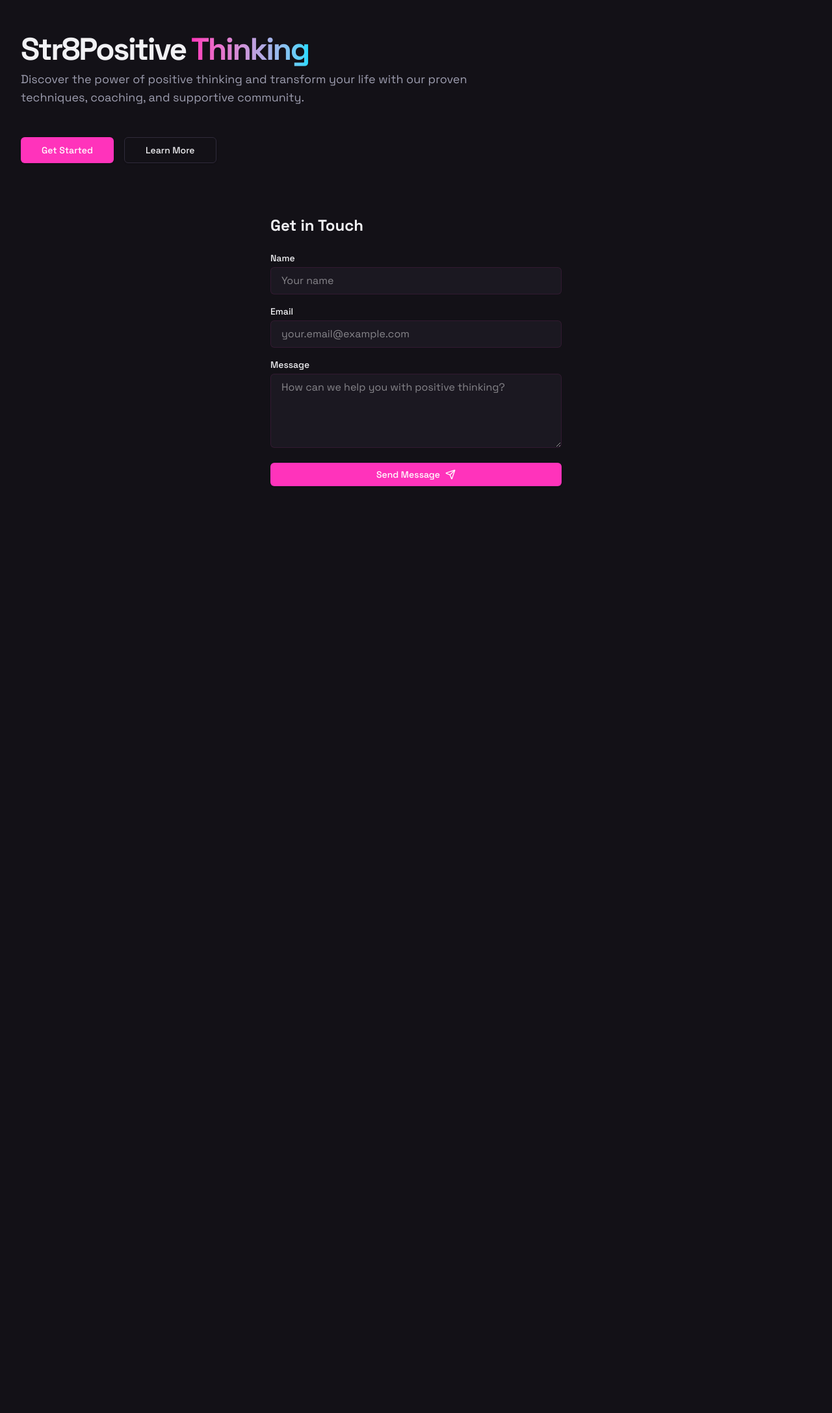
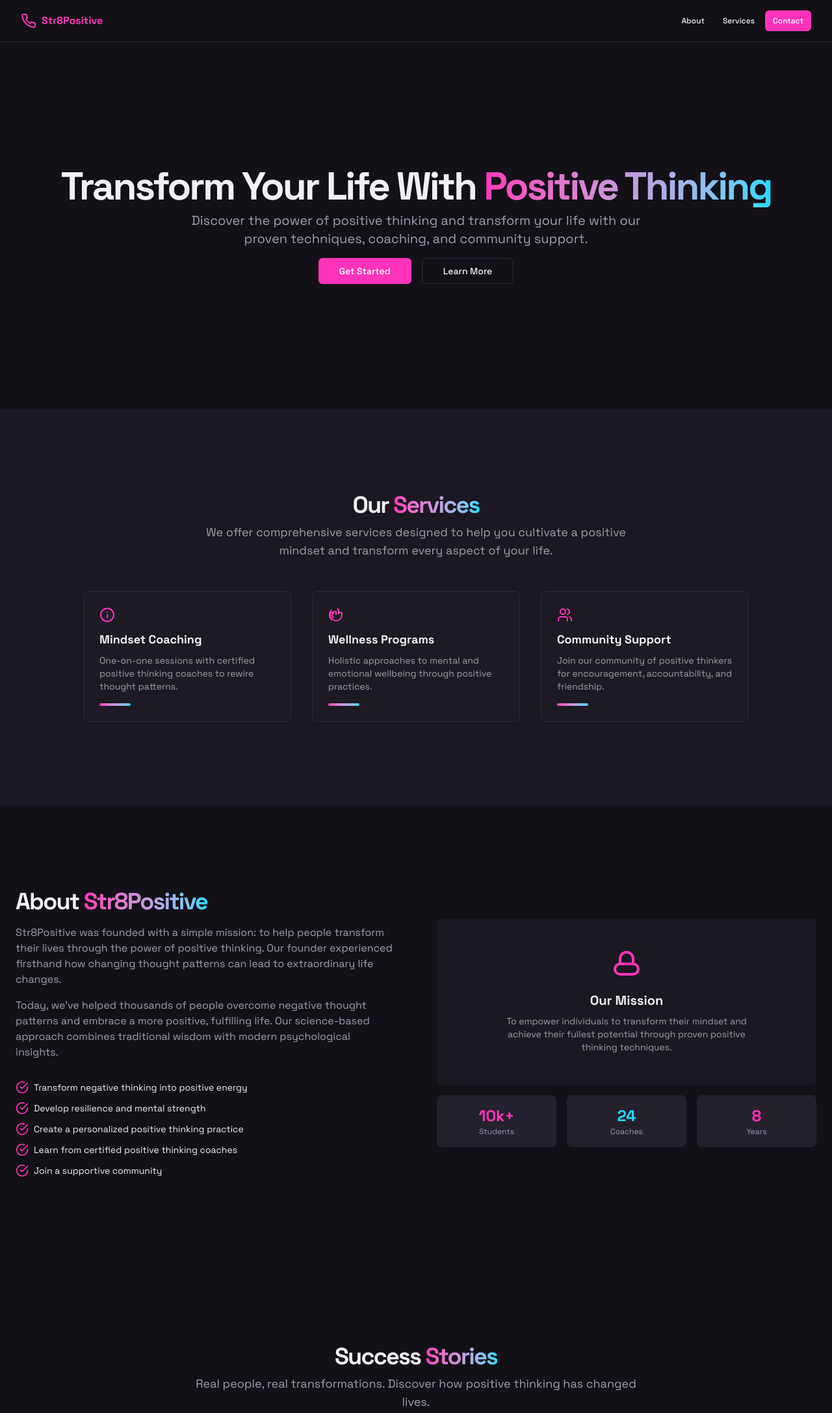
Before and after one commit to MetroWebsites/Str8, an Astro site: page / in a window 1280 px wide. Shown: the top 2174 px of the page at 65% size. Before the commit the page ends 800 px from the top, so only its background shows below. Built offline with nearby package versions, Linux system fonts and the light colour scheme; Astro itself is replaced by a stand-in of ours.

Commit message:
Automatic commit

```diff
--- /dev/null
+++ b/src/components/SimpleAbout.astro
@@ -0,0 +1,70 @@
+---
+---
+
+<section id="about" class="py-12 md:py-24 lg:py-32">
+  <div class="container px-4 md:px-6">
+    <div class="grid gap-10 md:grid-cols-2 md:gap-16">
+      <div>
+        <div class="space-y-4">
+          <h2 class="text-3xl font-bold tracking-tighter md:text-4xl">
+            About <span class="bg-gradient-to-r from-primary to-secondary bg-clip-text text-transparent">Str8Positive</span>
+          </h2>
+          <p class="text-muted-foreground">
+            Str8Positive was founded with a simple mission: to help people transform their lives
+            through the power of positive thinking. Our founder experienced firsthand how
+            changing thought patterns can lead to extraordinary life changes.
+          </p>
+          <p class="text-muted-foreground">
+            Today, we've helped thousands of people overcome negative thought patterns and embrace
+            a more positive, fulfilling life. Our science-based approach combines traditional
+            wisdom with modern psychological insights.
+          </p>
+        </div>
+
+        <ul class="mt-8 grid gap-3">
+          {[
+            "Transform negative thinking into positive energy",
+            "Develop resilience and mental strength",
+            "Create a personalized positive thinking practice",
+            "Learn from certified positive thinking coaches",
+            "Join a supportive community"
+          ].map(point => (
+            <li class="flex items-center gap-2">
+              <svg xmlns="http://www.w3.org/2000/svg" width="24" height="24" viewBox="0 0 24 24" fill="none" stroke="currentColor" stroke-width="2" stroke-linecap="round" stroke-linejoin="round" class="h-5 w-5 text-primary"><path d="M22 11.08V12a10 10 0 1 1-5.93-9.14"/><polyline points="22 4 12 14.01 9 11.01"/></svg>
+              <span class="text-sm">{point}</span>
+            </li>
+          ))}
+        </ul>
+      </div>
+
+      <div class="flex flex-col justify-center space-y-4">
+        <div class="rounded-lg bg-muted/50 p-8 md:p-10 lg:p-12">
+          <div class="mx-auto flex max-w-[400px] flex-col justify-center space-y-4 text-center">
+            <svg xmlns="http://www.w3.org/2000/svg" width="24" height="24" viewBox="0 0 24 24" fill="none" stroke="currentColor" stroke-width="2" stroke-linecap="round" stroke-linejoin="round" class="h-12 w-12 mx-auto text-primary"><path d="M7 11V7a5 5 0 0 1 10 0v4"/><path d="M7 11h10"/><rect width="18" height="8" x="3" y="11" rx="4"/></svg>
+            <div class="space-y-2">
+              <h3 class="text-xl font-bold">Our Mission</h3>
+              <p class="text-muted-foreground text-sm">
+                To empower individuals to transform their mindset and achieve their fullest potential through proven positive thinking techniques.
+              </p>
+            </div>
+          </div>
+        </div>
+
+        <div class="grid grid-cols-3 gap-4">
+          <div class="rounded-lg bg-muted p-4 text-center">
+            <div class="text-2xl font-bold text-primary">10k+</div>
+            <div class="text-xs text-muted-foreground">Students</div>
+          </div>
+          <div class="rounded-lg bg-muted p-4 text-center">
+            <div class="text-2xl font-bold text-secondary">24</div>
+            <div class="text-xs text-muted-foreground">Coaches</div>
+          </div>
+          <div class="rounded-lg bg-muted p-4 text-center">
+            <div class="text-2xl font-bold text-primary">8</div>
+            <div class="text-xs text-muted-foreground">Years</div>
+          </div>
+        </div>
+      </div>
+    </div>
+  </div>
+</section>
--- /dev/null
+++ b/src/components/SimpleContact.astro
@@ -0,0 +1,22 @@
+---
+import SimpleContactForm from "./SimpleContactForm.astro";
+---
+
+<section id="contact" class="py-12 md:py-24 lg:py-32 bg-muted/50">
+  <div class="container px-4 md:px-6">
+    <div class="flex flex-col items-center justify-center space-y-4 text-center">
+      <div class="space-y-2">
+        <h2 class="text-3xl font-bold tracking-tighter md:text-4xl">
+          Get in <span class="bg-gradient-to-r from-primary to-secondary bg-clip-text text-transparent">Touch</span>
+        </h2>
+        <p class="mx-auto max-w-[700px] text-muted-foreground md:text-lg">
+          Have questions? Ready to transform your mindset? Fill out the form below and we'll get back to you shortly.
+        </p>
+      </div>
+    </div>
+
+    <div class="mx-auto max-w-lg mt-8">
+      <SimpleContactForm />
+    </div>
+  </div>
+</section>
--- /dev/null
+++ b/src/components/SimpleContactForm.astro
@@ -0,0 +1,56 @@
+---
+import { buttonVariants } from "@/components/ui/button";
+---
+
+<form id="contact" class="grid gap-4 max-w-lg mx-auto" data-form-type="contact">
+  <div>
+    <label for="name" class="block text-sm font-medium mb-1">
+      Name
+    </label>
+    <input
+      type="text"
+      id="name"
+      name="name"
+      required
+      class="w-full px-3 py-2 bg-muted/50 border border-primary/10 rounded-md focus:outline-none focus:ring-2 focus:ring-primary/50"
+      placeholder="Your name"
+    />
+  </div>
+
+  <div>
+    <label for="email" class="block text-sm font-medium mb-1">
+      Email
+    </label>
+    <input
+      type="email"
+      id="email"
+      name="email"
+      required
+      class="w-full px-3 py-2 bg-muted/50 border border-primary/10 rounded-md focus:outline-none focus:ring-2 focus:ring-primary/50"
+      placeholder="your.email@example.com"
+    />
+  </div>
+
+  <div>
+    <label for="message" class="block text-sm font-medium mb-1">
+      Message
+    </label>
+    <textarea
+      id="message"
+      name="message"
+      required
+      rows={4}
+      class="w-full px-3 py-2 bg-muted/50 border border-primary/10 rounded-md focus:outline-none focus:ring-2 focus:ring-primary/50"
+      placeholder="How can we help you with positive thinking?"
+    ></textarea>
+  </div>
+
+  <input name="form_name" type="hidden" value="Positive Thinking Inquiry" />
+
+  <button
+    type="submit"
+    class={buttonVariants({ className: "w-full" })}
+  >
+    Send Message
+  </button>
+</form>
--- /dev/null
+++ b/src/components/SimpleFeatures.astro
@@ -0,0 +1,53 @@
+---
+---
+
+<section id="services" class="py-12 md:py-24 lg:py-32 bg-muted/50">
+  <div class="container px-4 md:px-6">
+    <div class="flex flex-col items-center justify-center space-y-4 text-center">
+      <div class="space-y-2">
+        <h2 class="text-3xl font-bold tracking-tighter md:text-4xl">
+          Our <span class="bg-gradient-to-r from-primary to-secondary bg-clip-text text-transparent">Services</span>
+        </h2>
+        <p class="mx-auto max-w-[700px] text-muted-foreground md:text-lg">
+          We offer comprehensive services designed to help you cultivate a positive mindset
+          and transform every aspect of your life.
+        </p>
+      </div>
+    </div>
+
+    <div class="mx-auto grid max-w-5xl grid-cols-1 gap-8 md:grid-cols-2 lg:grid-cols-3 mt-12">
+      <div class="flex flex-col justify-between rounded-lg border bg-card p-6 shadow-sm">
+        <div>
+          <svg xmlns="http://www.w3.org/2000/svg" width="24" height="24" viewBox="0 0 24 24" fill="none" stroke="currentColor" stroke-width="2" stroke-linecap="round" stroke-linejoin="round" class="text-primary mb-3"><circle cx="12" cy="12" r="10"/><path d="M12 16v-4"/><path d="M12 8h.01"/></svg>
+          <h3 class="text-lg font-bold">Mindset Coaching</h3>
+          <p class="text-muted-foreground text-sm mt-2">
+            One-on-one sessions with certified positive thinking coaches to rewire thought patterns.
+          </p>
+        </div>
+        <div class="mt-4 h-1 w-12 bg-gradient-to-r from-primary to-secondary rounded-full"></div>
+      </div>
+
+      <div class="flex flex-col justify-between rounded-lg border bg-card p-6 shadow-sm">
+        <div>
+          <svg xmlns="http://www.w3.org/2000/svg" width="24" height="24" viewBox="0 0 24 24" fill="none" stroke="currentColor" stroke-width="2" stroke-linecap="round" stroke-linejoin="round" class="text-primary mb-3"><path d="M4.9 19.1C1 15.2 1 8.8 4.9 4.9"/><path d="M7.8 16.2c-2.3-2.3-2.3-6.1 0-8.5"/><path d="M14 3a2 2 0 0 1 2 2v5.5a2.5 2.5 0 0 1 5 0V12a9 9 0 0 1-9 9h0a9 9 0 0 1-9-9v-1.5a2.5 2.5 0 0 1 5 0V9a2 2 0 0 1 2-2h0a2 2 0 0 1 2 2v2.5"/></svg>
+          <h3 class="text-lg font-bold">Wellness Programs</h3>
+          <p class="text-muted-foreground text-sm mt-2">
+            Holistic approaches to mental and emotional wellbeing through positive practices.
+          </p>
+        </div>
+        <div class="mt-4 h-1 w-12 bg-gradient-to-r from-primary to-secondary rounded-full"></div>
+      </div>
+
+      <div class="flex flex-col justify-between rounded-lg border bg-card p-6 shadow-sm">
+        <div>
+          <svg xmlns="http://www.w3.org/2000/svg" width="24" height="24" viewBox="0 0 24 24" fill="none" stroke="currentColor" stroke-width="2" stroke-linecap="round" stroke-linejoin="round" class="text-primary mb-3"><path d="M16 21v-2a4 4 0 0 0-4-4H6a4 4 0 0 0-4 4v2"/><circle cx="9" cy="7" r="4"/><path d="M22 21v-2a4 4 0 0 0-3-3.87"/><path d="M16 3.13a4 4 0 0 1 0 7.75"/></svg>
+          <h3 class="text-lg font-bold">Community Support</h3>
+          <p class="text-muted-foreground text-sm mt-2">
+            Join our community of positive thinkers for encouragement, accountability, and friendship.
+          </p>
+        </div>
+        <div class="mt-4 h-1 w-12 bg-gradient-to-r from-primary to-secondary rounded-full"></div>
+      </div>
+    </div>
+  </div>
+</section>
--- /dev/null
+++ b/src/components/SimpleFooter.astro
@@ -0,0 +1,28 @@
+---
+const year = new Date().getFullYear();
+---
+
+<footer class="border-t py-6 md:py-0">
+  <div
+    class="container flex flex-col items-center justify-between gap-4 md:h-24 md:flex-row"
+  >
+    <p
+      class="text-muted-foreground text-center text-sm leading-loose md:text-left"
+    >
+      &copy; {year} Str8PositiveThinking. All rights reserved.
+    </p>
+    <p
+      class="text-muted-foreground text-center text-sm leading-loose md:text-left"
+    >
+      Built with{' '}
+      <a
+        href="https://new.website"
+        target="_blank"
+        rel="noreferrer"
+        class="font-medium text-primary hover:underline underline-offset-4"
+      >
+        new.website
+      </a>
+    </p>
+  </div>
+</footer>
--- /dev/null
+++ b/src/components/SimpleHeader.astro
@@ -0,0 +1,36 @@
+---
+import { buttonVariants } from "@/components/ui/button";
+---
+
+<header class="bg-background/95 supports-[backdrop-filter]:bg-background/60 sticky top-0 z-50 w-full border-b backdrop-blur">
+  <div class="container flex h-16 items-center space-x-4 sm:justify-between sm:space-x-0">
+    <div class="flex gap-6 md:gap-10">
+      <a href="/" class="flex items-center space-x-2">
+        <svg xmlns="http://www.w3.org/2000/svg" width="24" height="24" viewBox="0 0 24 24" fill="none" stroke="currentColor" stroke-width="2" stroke-linecap="round" stroke-linejoin="round" class="text-primary"><path d="M22 16.92v3a2 2 0 0 1-2.18 2 19.79 19.79 0 0 1-8.63-3.07 19.5 19.5 0 0 1-6-6 19.79 19.79 0 0 1-3.07-8.67A2 2 0 0 1 4.11 2h3a2 2 0 0 1 2 1.72 12.84 12.84 0 0 0 .7 2.81 2 2 0 0 1-.45 2.11L8.09 9.91a16 16 0 0 0 6 6l1.27-1.27a2 2 0 0 1 2.11-.45 12.84 12.84 0 0 0 2.81.7A2 2 0 0 1 22 16.92z"></path></svg>
+        <span class="inline-block font-bold text-primary">Str8Positive</span>
+      </a>
+    </div>
+    <div class="flex flex-1 items-center justify-end space-x-4">
+      <nav class="flex items-center space-x-1">
+        <a
+          href="#about"
+          class={buttonVariants({ variant: 'ghost', size: 'sm' })}
+        >
+          About
+        </a>
+        <a
+          href="#services"
+          class={buttonVariants({ variant: 'ghost', size: 'sm' })}
+        >
+          Services
+        </a>
+        <a
+          href="#contact"
+          class={buttonVariants({ variant: 'default', size: 'sm' })}
+        >
+          Contact
+        </a>
+      </nav>
+    </div>
+  </div>
+</header>
--- /dev/null
+++ b/src/components/SimpleHero.astro
@@ -0,0 +1,32 @@
+---
+import { buttonVariants } from "@/components/ui/button";
+---
+
+<section class="py-12 md:py-24 lg:py-32 xl:py-48">
+  <div class="container px-4 md:px-6">
+    <div class="flex flex-col items-center space-y-4 text-center">
+      <div class="space-y-2">
+        <h1 class="text-3xl font-bold tracking-tighter sm:text-4xl md:text-5xl lg:text-6xl">
+          Transform Your Life With <span class="bg-gradient-to-r from-primary to-secondary bg-clip-text text-transparent">Positive Thinking</span>
+        </h1>
+        <p class="mx-auto max-w-[700px] text-muted-foreground md:text-xl">
+          Discover the power of positive thinking and transform your life with our proven techniques, coaching, and community support.
+        </p>
+      </div>
+      <div class="flex flex-wrap items-center justify-center gap-4">
+        <a
+          href="#contact"
+          class={buttonVariants({ size: "lg" })}
+        >
+          Get Started
+        </a>
+        <a
+          href="#about"
+          class={buttonVariants({ variant: "outline", size: "lg" })}
+        >
+          Learn More
+        </a>
+      </div>
+    </div>
+  </div>
+</section>
--- /dev/null
+++ b/src/components/SimpleTestimonials.astro
@@ -0,0 +1,56 @@
+---
+---
+
+<section id="testimonials" class="py-12 md:py-24 lg:py-32">
+  <div class="container px-4 md:px-6">
+    <div class="flex flex-col items-center justify-center space-y-4 text-center">
+      <div class="space-y-2">
+        <h2 class="text-3xl font-bold tracking-tighter md:text-4xl">
+          Success <span class="bg-gradient-to-r from-primary to-secondary bg-clip-text text-transparent">Stories</span>
+        </h2>
+        <p class="mx-auto max-w-[700px] text-muted-foreground md:text-lg">
+          Real people, real transformations. Discover how positive thinking has changed lives.
+        </p>
+      </div>
+    </div>
+
+    <div class="mx-auto grid max-w-5xl grid-cols-1 gap-8 md:grid-cols-3 mt-12">
+      {[
+        {
+          quote: "Str8Positive transformed my outlook on life. Their coaching helped me overcome anxiety and build confidence in my abilities.",
+          author: "Sarah J.",
+          role: "Marketing Executive"
+        },
+        {
+          quote: "The community aspect of Str8Positive was a game-changer for me. Having support from others on the same journey made all the difference.",
+          author: "Michael T.",
+          role: "Small Business Owner"
+        },
+        {
+          quote: "I was skeptical at first, but the practical techniques they taught me have helped me manage stress and find joy in everyday moments.",
+          author: "Elena K.",
+          role: "Healthcare Professional"
+        }
+      ].map(testimonial => (
+        <div class="flex flex-col justify-between rounded-lg border bg-card p-6 shadow-sm">
+          <div>
+            <div class="flex space-x-1 mb-4">
+              {Array(5).fill(0).map(() => (
+                <svg xmlns="http://www.w3.org/2000/svg" width="16" height="16" viewBox="0 0 24 24" fill="currentColor" stroke="currentColor" stroke-width="2" stroke-linecap="round" stroke-linejoin="round" class="text-primary"><polygon points="12 2 15.09 8.26 22 9.27 17 14.14 18.18 21.02 12 17.77 5.82 21.02 7 14.14 2 9.27 8.91 8.26 12 2"/></svg>
+              ))}
+            </div>
+
+            <blockquote class="text-sm mb-4">
+              "{testimonial.quote}"
+            </blockquote>
+          </div>
+
+          <div class="border-t pt-4">
+            <p class="font-bold text-sm">{testimonial.author}</p>
+            <p class="text-xs text-muted-foreground">{testimonial.role}</p>
+          </div>
+        </div>
+      ))}
+    </div>
+  </div>
+</section>
--- a/src/pages/index.astro
+++ b/src/pages/index.astro
@@ -1,38 +1,23 @@
 ---
 import BaseLayout from "@/layouts/BaseLayout.astro";
-import ContactForm from '@/components/ContactForm';
-import { buttonVariants } from "@/components/ui/button";
+import SimpleHeader from "@/components/SimpleHeader.astro";
+import SimpleHero from "@/components/SimpleHero.astro";
+import SimpleFeatures from "@/components/SimpleFeatures.astro";
+import SimpleAbout from "@/components/SimpleAbout.astro";
+import SimpleTestimonials from "@/components/SimpleTestimonials.astro";
+import SimpleContact from "@/components/SimpleContact.astro";
+import SimpleFooter from "@/components/SimpleFooter.astro";
 ---
 
 <BaseLayout
   title="Str8Positive - Transform Your Life Through Positive Thinking"
   description="Discover the power of positive thinking and transform your life with our proven techniques, coaching, and supportive community."
 >
-  <section class="container min-h-screen grid items-center gap-6 pt-6 pb-8 md:py-10">
-    <div class="flex max-w-[980px] flex-col items-start gap-2">
-      <h1
-        class="text-4xl font-extrabold tracking-tighter text-foreground md:text-5xl"
-      >
-        Str8Positive <span class="bg-gradient-to-r from-primary to-secondary bg-clip-text text-transparent">Thinking</span>
-      </h1>
-      <p class="text-muted-foreground max-w-[700px] text-lg">
-        Discover the power of positive thinking and transform your life with our proven techniques, coaching, and supportive community.
-      </p>
-    </div>
-    <div class="flex gap-4">
-      <a
-        href="#contact"
-        class={buttonVariants({ size: "lg" })}
-      >
-        Get Started
-      </a>
-      <a
-        href="#about"
-        class={buttonVariants({ variant: "outline", size: "lg" })}
-      >
-        Learn More
-      </a>
-    </div>
-    <ContactForm client:load />
-  </section>
+  <SimpleHeader />
+  <SimpleHero />
+  <SimpleFeatures />
+  <SimpleAbout />
+  <SimpleTestimonials />
+  <SimpleContact />
+  <SimpleFooter />
 </BaseLayout>
```
